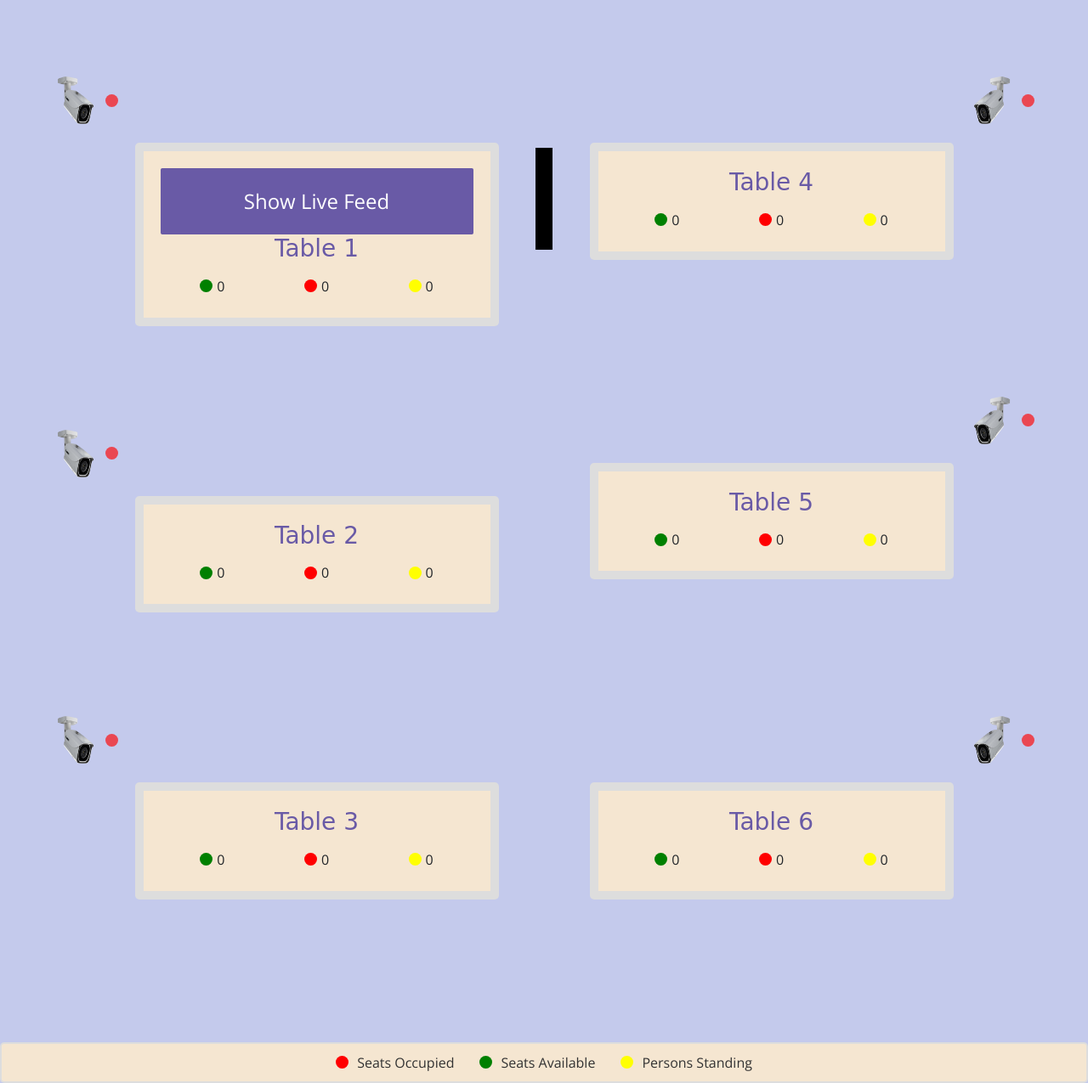
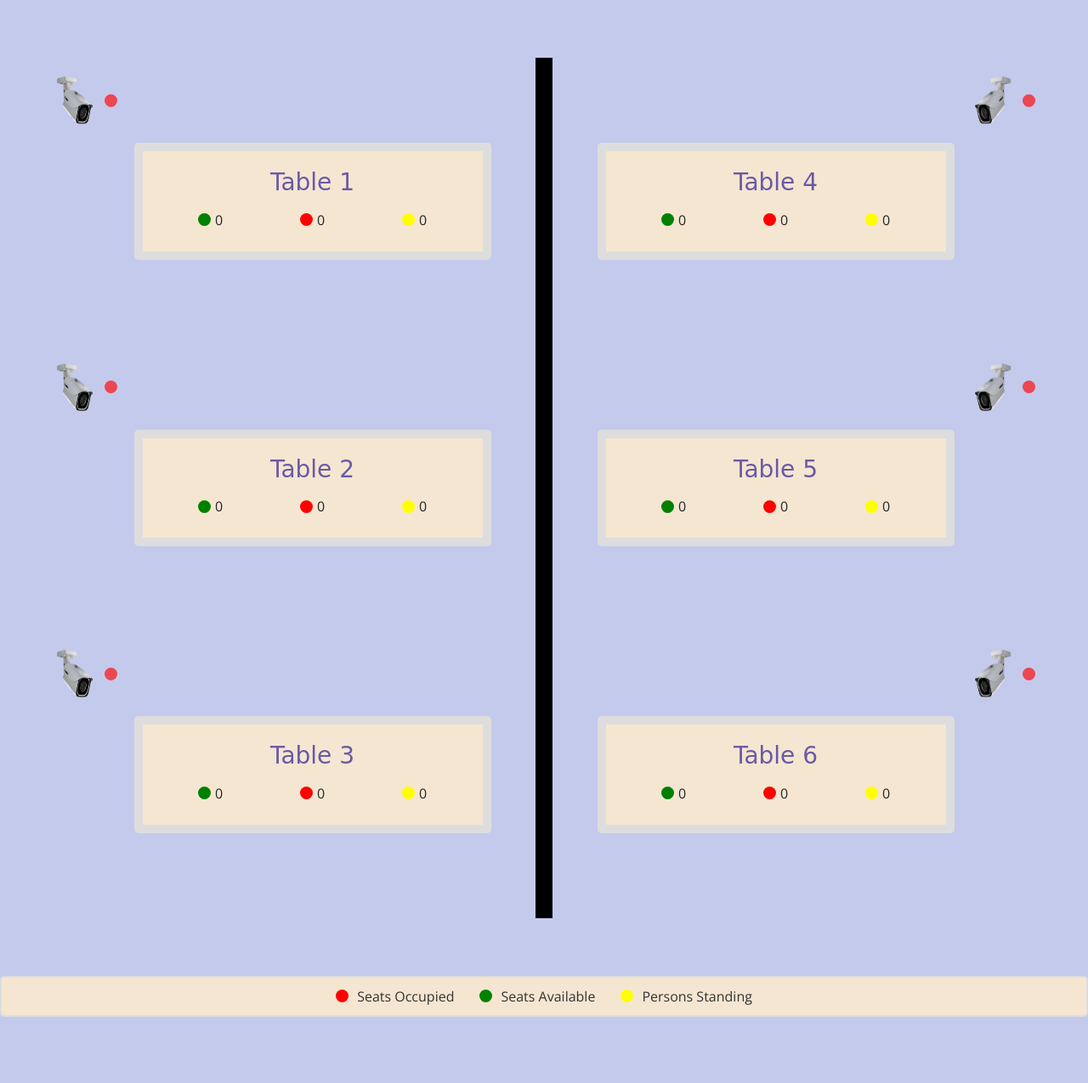
Before and after one commit to pedrocjdpereira/RSAProject, a Flask app: page /dashboard in a window 1280 px wide. Shown: the part 66-1341 px from the top of the page at 85% size. After the commit the page ends 1263 px from the top, so only its background shows below. Run offline with Flask 3, Linux system fonts and the light colour scheme; data that the repository does not hold is empty; parts of the project's set-up code (start-up, migrations or seed data) failed here and were passed over; some libraries are stand-ins or nearby versions; some web fonts are replaced.

Commit message:
small changes

```diff
--- a/master-node/src/templates/library.html
+++ b/master-node/src/templates/library.html
@@ -121,9 +121,9 @@
         .wall {
             width: 20px;
             background-color: black;
-            position: absolute;
-            top: 240px;
-            bottom: 440px;
+            position: sticky;
+            top: 20%;
+            bottom: 10%;
             left: 50%;
             transform: translateX(-50%);
         }
@@ -197,7 +197,6 @@
                         <img src="static/assets/imgs/camera.png" alt="Camera">
                         <span class="status-circle red blinking" id="camera1-status"></span>
                     </div>
-                    <button id="toggle-camera-feed" class="btn btn-primary">Show Live Feed</button>
                     <h3>Table 1</h3>
                     <div class="seats-status">
                         <div class="status-item">
```
Also changed, not shown: 2 other files.
